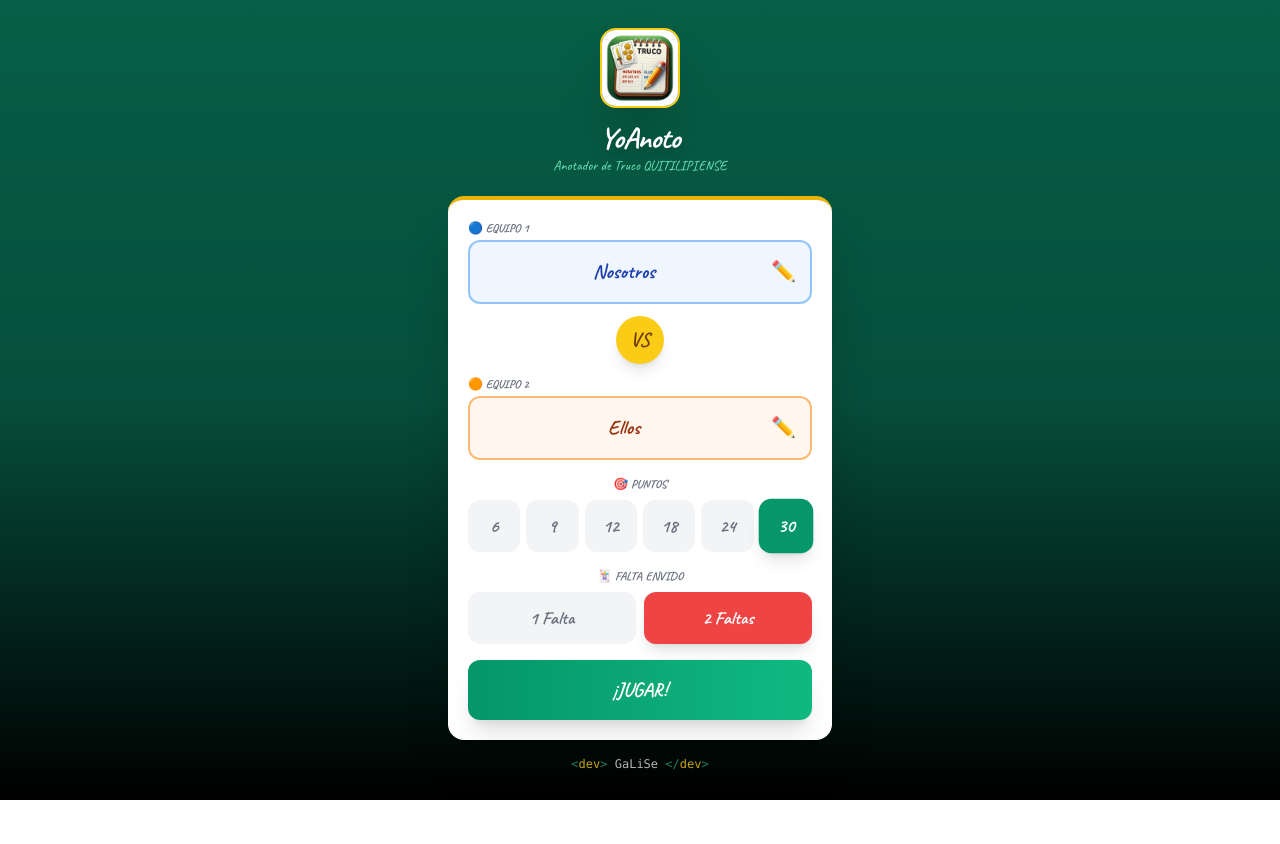
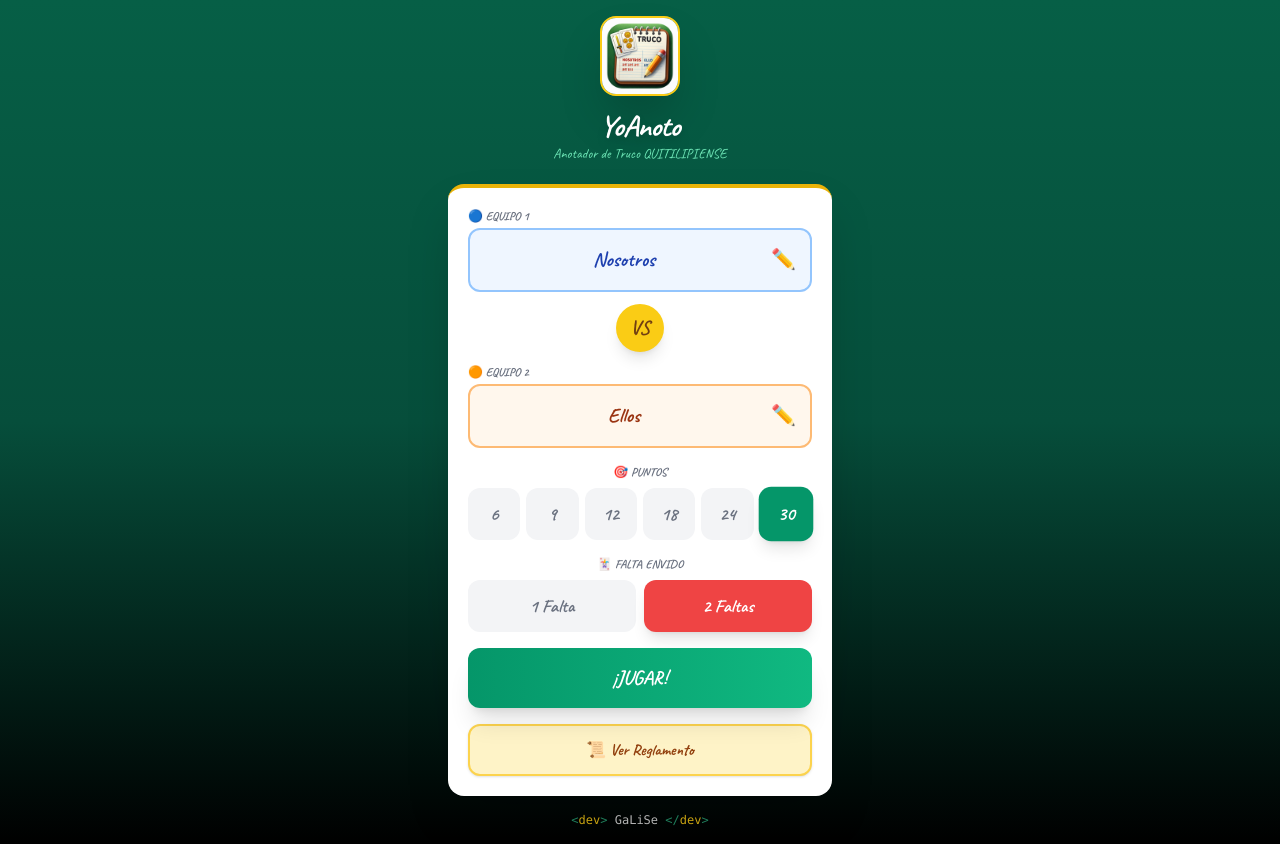
Before and after one commit to megamundobot-crypto/yoanoto, a Next.js app: page / in a window 1280 px wide. Before the commit the page ends 800 px from the top, so only its background shows below. Built offline with nearby package versions, Linux system fonts and the light colour scheme.

Commit message:
Add Reglamento button linking to rules PDF

```diff
--- a/pages/index.js
+++ b/pages/index.js
@@ -206,6 +206,16 @@ function ConfigScreen({ onStart }) {
             >
               ¡JUGAR!
             </button>
+
+            {/* Reglamento button */}
+            <a
+              href="https://drive.google.com/file/d/168wgaIPHUZet9ljRpRlQXOFo-qWju52W/view"
+              target="_blank"
+              rel="noopener noreferrer"
+              className="w-full py-3 bg-amber-100 text-amber-800 rounded-xl font-bold text-base shadow border-2 border-amber-300 flex items-center justify-center gap-2 active:scale-98 transition-transform"
+            >
+              📜 Ver Reglamento
+            </a>
           </motion.div>
 
           {/* Credits */}
```
